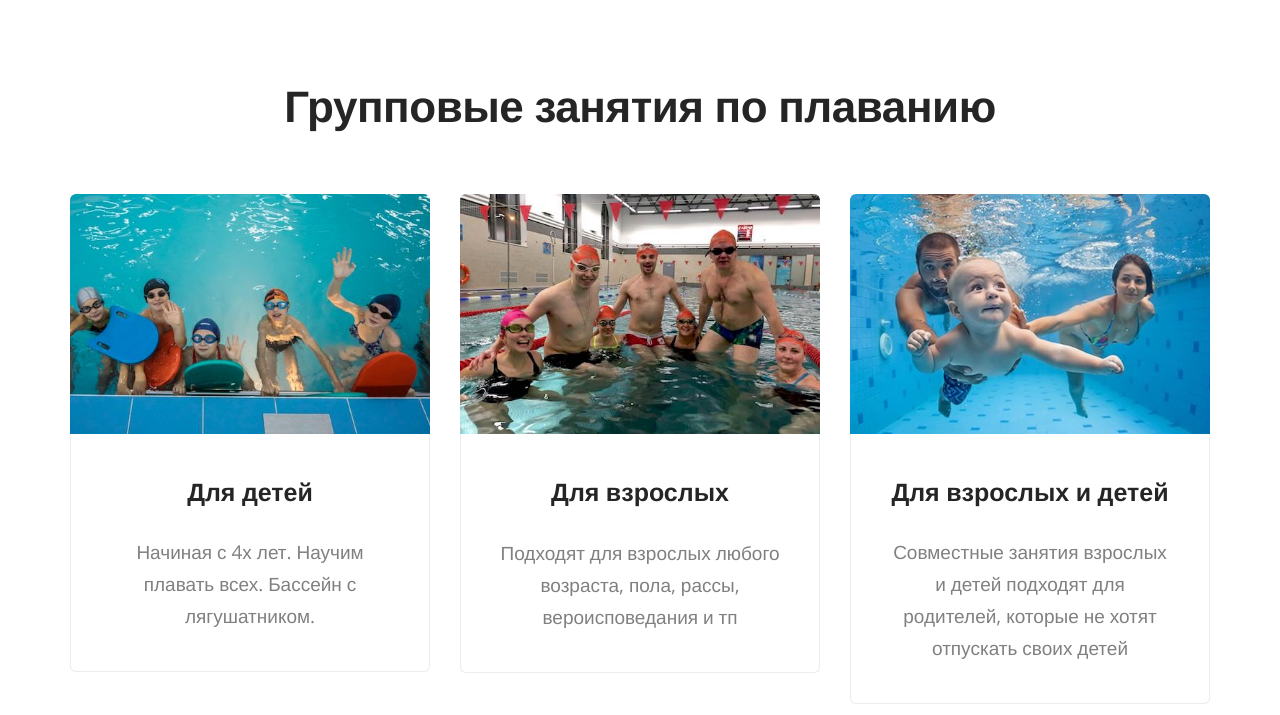
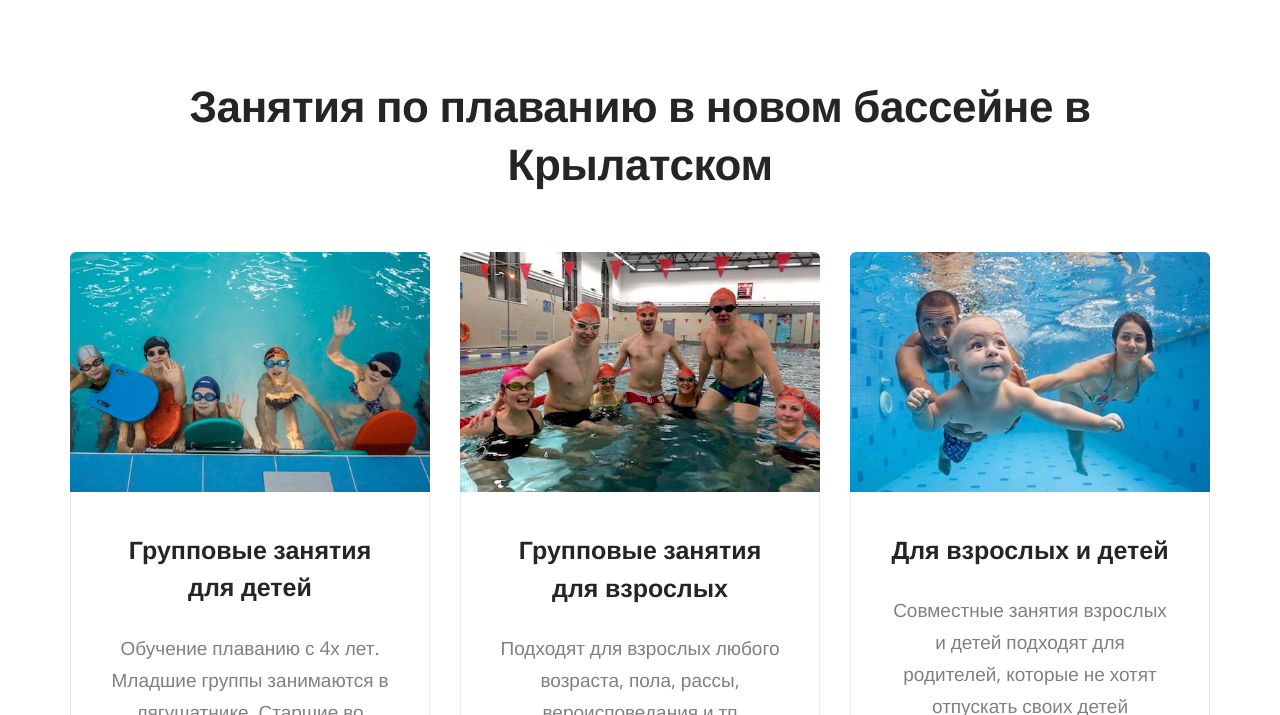
Before and after one commit to zhukovsp/bvk, a Jekyll site: the page built from index.md, in a window 1280 px wide and 900 px high, scrolled down 719 px, cut to the strip 185-900 px from the top of the window. Built offline with Jekyll 4.4.1, drawn with Linux system fonts in a browser that asks for light colours; some of the changed text lies outside the part shown.

Commit message:
Updated Index

```diff
--- a/index.md
+++ b/index.md
@@ -8,10 +8,11 @@ section_1_description: Новый спортивный бассейн Крыла
 section_1_form_title: Запись на тренировки по плаванию
 section_1_form_subtitle: Мы подберем для вас тренера и удобное время занятий
 section_1_button: Отправить заявку
-section_2_title: Групповые занятия по плаванию
-section_2_subtitle_1: Для детей
-section_2_desc_1: Начиная с 4х лет. Научим плавать всех. Бассейн с лягушатником.
-section_2_subtitle_2: Для взрослых
+section_2_title: Занятия по плаванию в новом бассейне в Крылатском
+section_2_subtitle_1: Групповые занятия для  детей
+section_2_desc_1: Обучение плаванию с 4х лет. Младшие группы занимаются в лягушатнике.
+  Старшие во взрослом бассейне
+section_2_subtitle_2: Групповые занятия для взрослых
 section_2_desc_2: Подходят для взрослых любого возраста, пола, рассы, вероисповедания
   и тп
 section_2_subtitle_3: Для взрослых и детей
```
